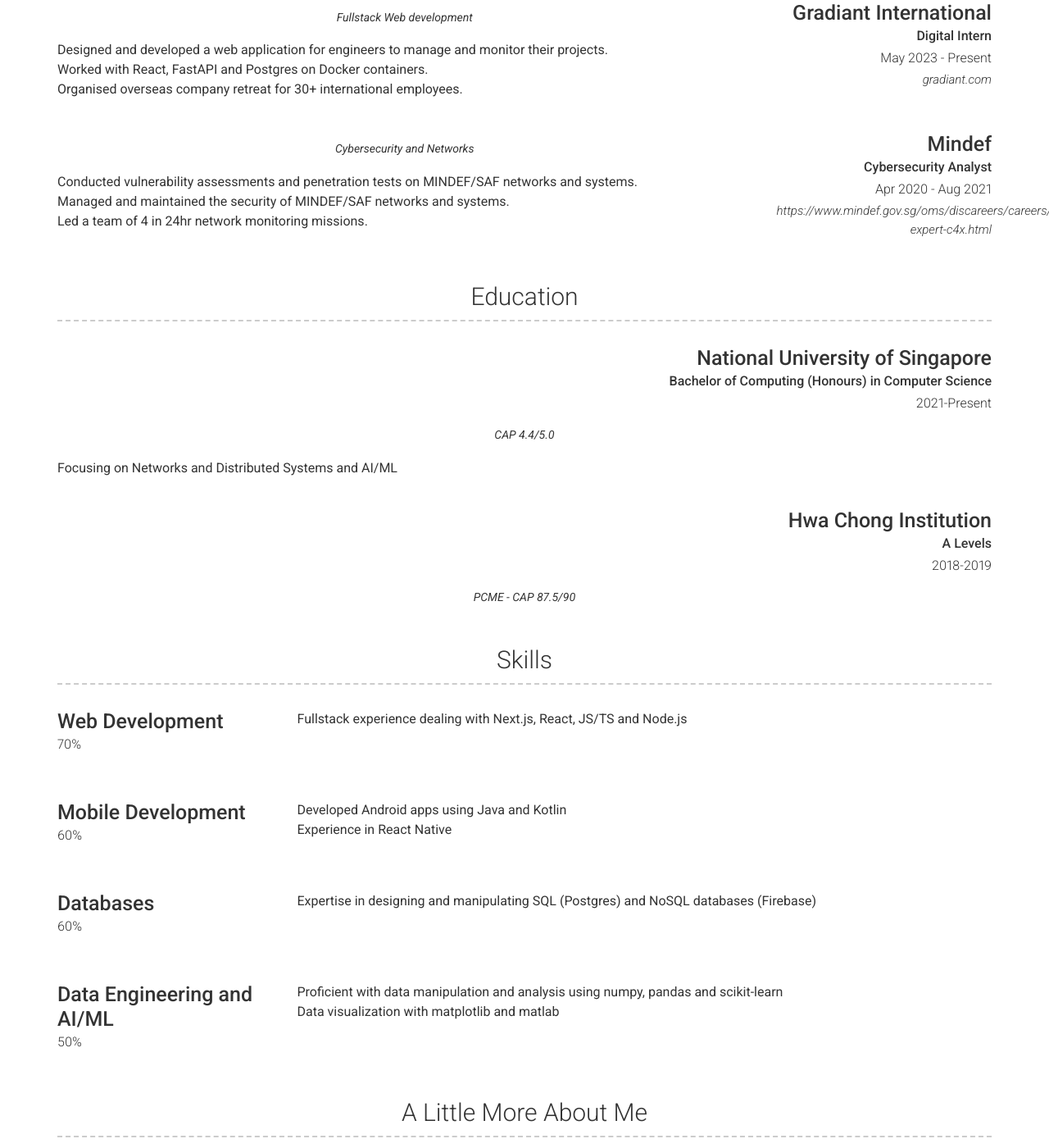
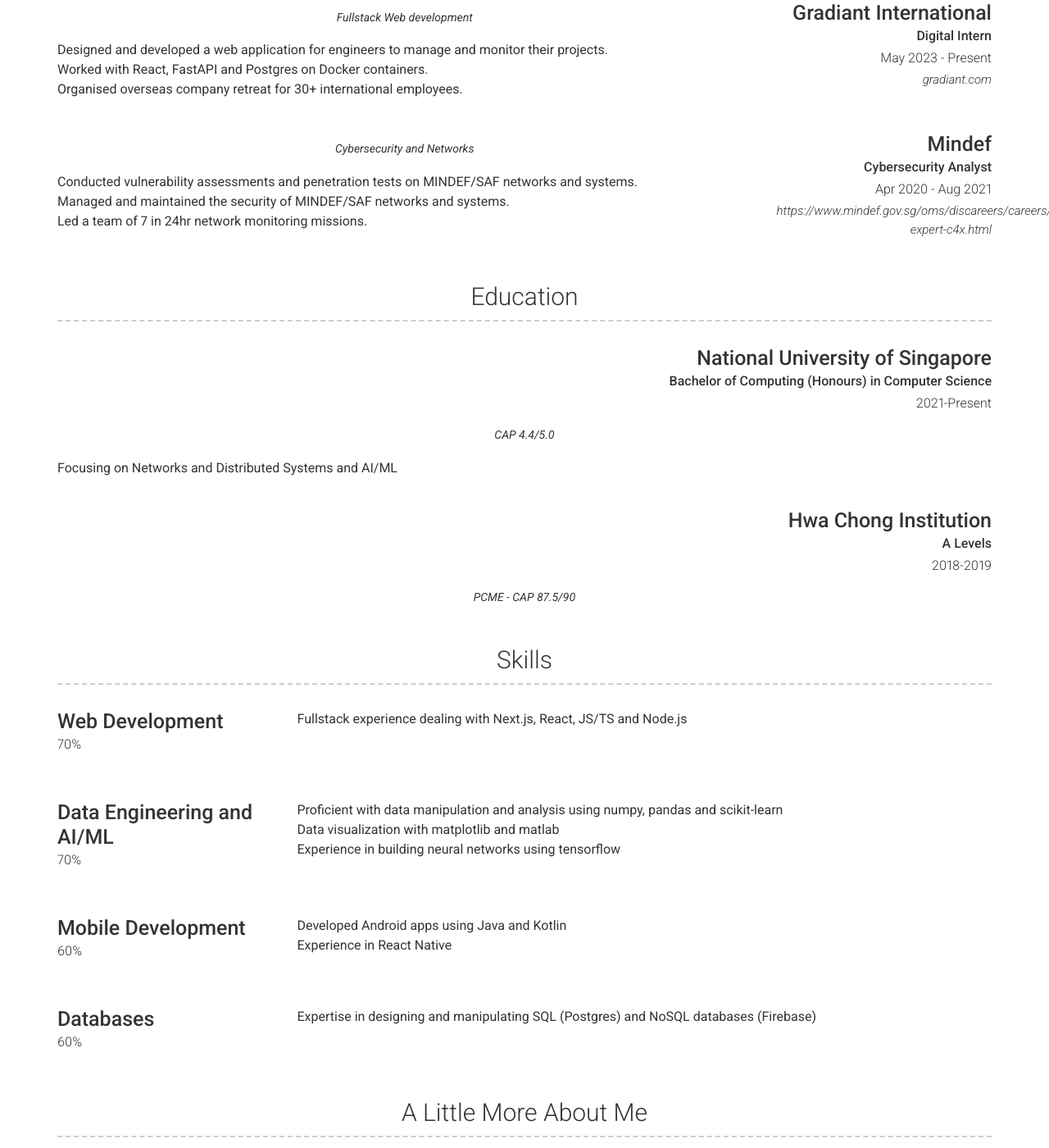
Before and after one commit to securespider/securespider.github.io, a Jekyll site: the page built from index.md, in a window 1280 px wide and 1400 px high, scrolled down 1328 px. Shown: the whole window at 82% size. Built offline with Jekyll 4.4.1, drawn with Linux system fonts in a browser that asks for light colours; nearby versions of some CDN libraries; some of the changed text lies outside the part shown.

Commit message:
Added info about softbal

```diff
--- a/_config.yml
+++ b/_config.yml
@@ -116,7 +116,7 @@ content:
         description: | # this will include new lines to allow paragraphs
           Conducted vulnerability assessments and penetration tests on MINDEF/SAF networks and systems.<br>
           Managed and maintained the security of MINDEF/SAF networks and systems.<br>
-          Led a team of 4 in 24hr network monitoring missions.<br>
+          Led a team of 7 in 24hr network monitoring missions.<br>
 
 
   - title: Education
@@ -146,6 +146,13 @@ content:
         description: | # this will include new lines to allow paragraphs
           Fullstack experience dealing with Next.js, React, JS/TS and Node.js
       - layout: left
+        title: Data Engineering and AI/ML
+        caption: 70%
+        description: | # this will include new lines to allow paragraphs
+          Proficient with data manipulation and analysis using numpy, pandas and scikit-learn <br>
+          Data visualization with matplotlib and matlab<br>
+          Experience in building neural networks using tensorflow
+      - layout: left
         title: Mobile Development
         caption: 60%
         description: | # this will include new lines to allow paragraphs
@@ -156,18 +163,14 @@ content:
         caption: 60%
         description: | # this will include new lines to allow paragraphs
           Expertise in designing and manipulating SQL (Postgres) and NoSQL databases (Firebase)
-      - layout: left
-        title: Data Engineering and AI/ML
-        caption: 50%
-        description: | # this will include new lines to allow paragraphs
-          Proficient with data manipulation and analysis using numpy, pandas and scikit-learn <br>
-          Data visualization with matplotlib and matlab
+
   - title: A Little More About Me
     layout: text
     content: | # this will include new lines to allow paragraphs
         I stay in Raffles Hall and participate in all kinds of sports and activities.<br>
         I love playing softball and represent my hall in the inter-hall games.<br>
-        ![softball](/images/softball.jpg "Softball")
+        ![softball](/images/softball.JPG "Softball")<br>
+        Team sports has taught me the importance of teamwork and communication.<br>
 
 
 # Footer
```
Also changed, not shown: images/softball.JPG (added).
